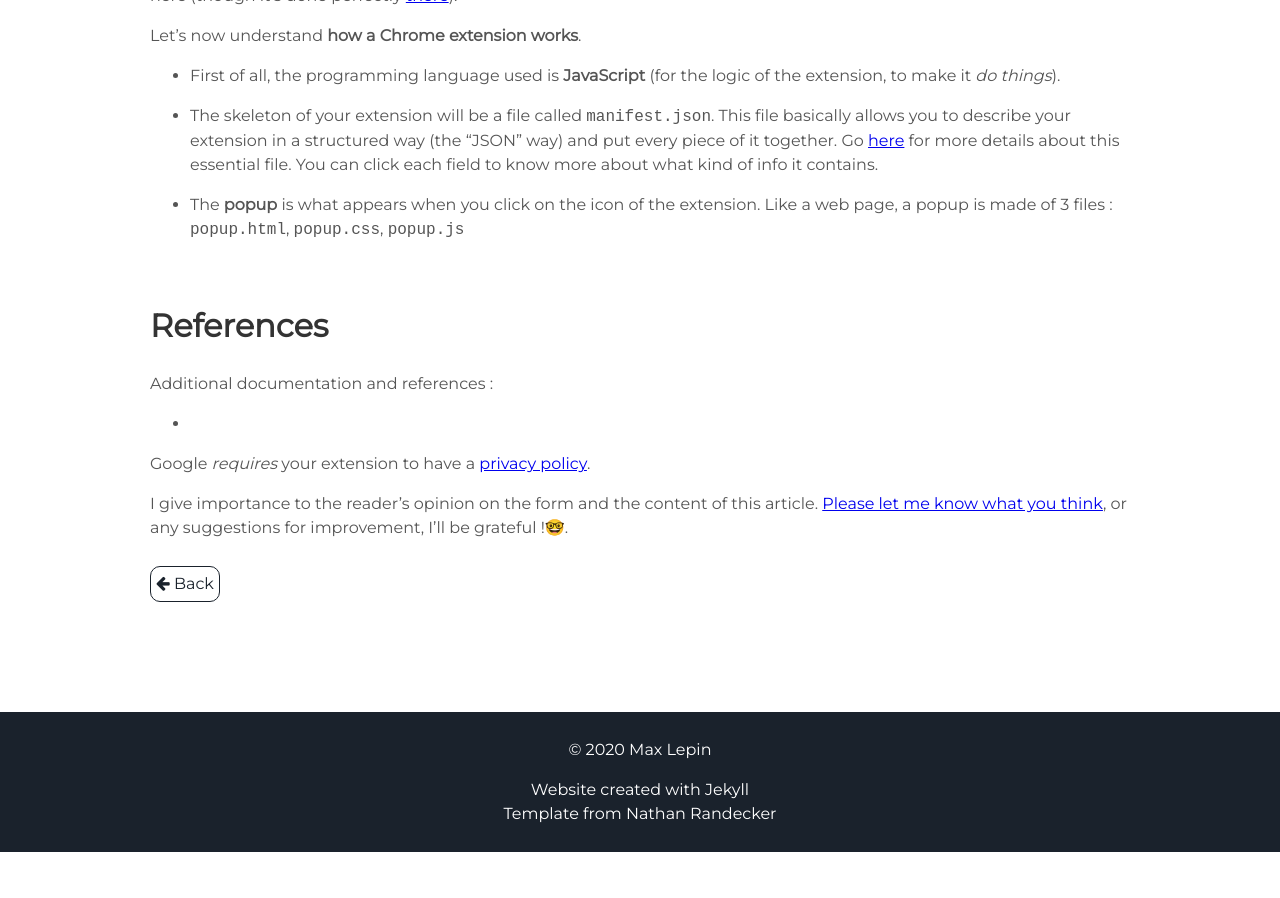
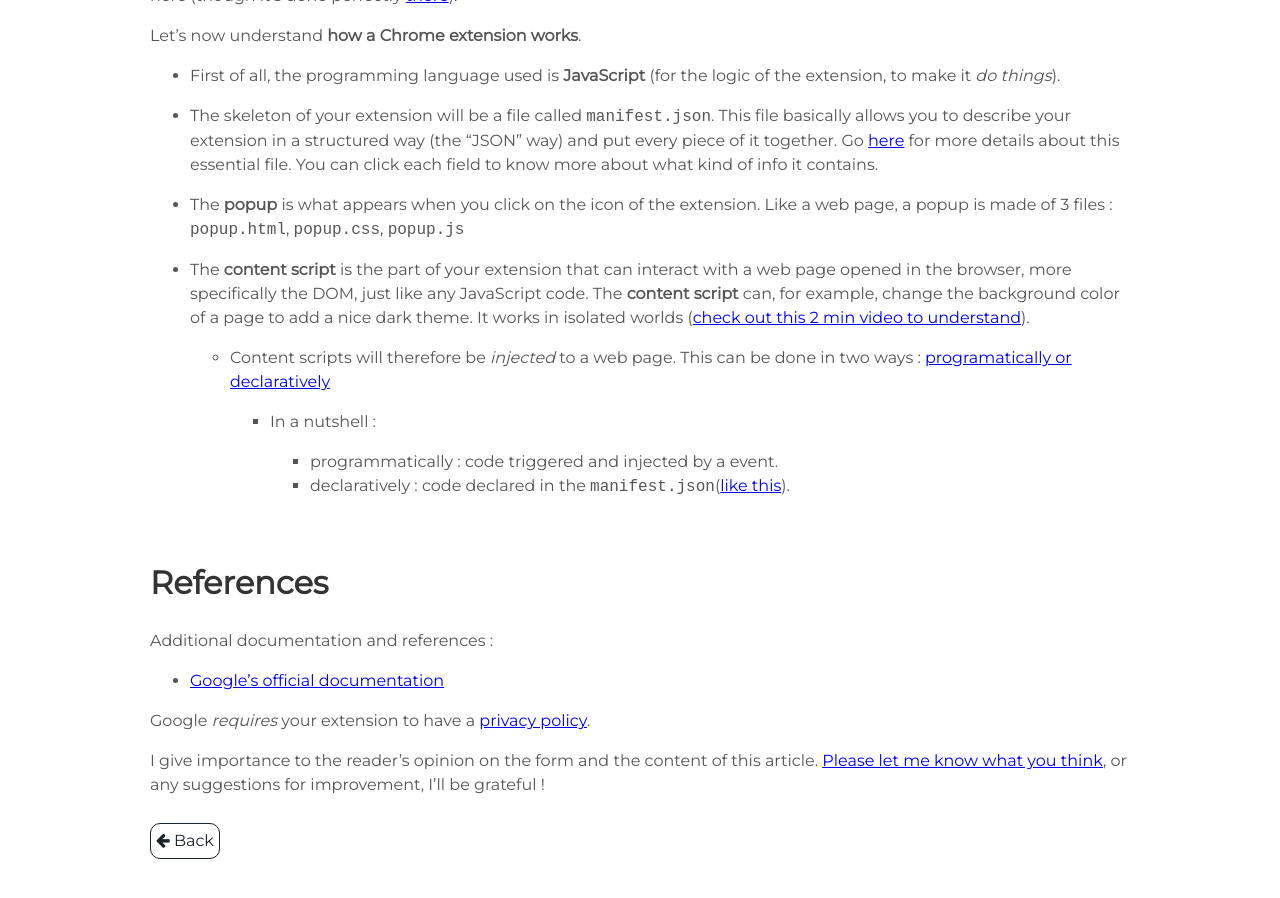
Before and after one commit to Max-le/CV-online, a Jekyll site: the page built from _posts/2020-09-11-create-chrome-extension.md, in a window 1280 px wide and 900 px high, scrolled down 948 px. Built offline with Jekyll 4.4.1, drawn with Linux system fonts in a browser that asks for light colours; before the commit the page ends 1800 px from its top, so only the background shows below that.

Commit message:
chrome ext article : adding content

```diff
--- a/_posts/2020-09-11-create-chrome-extension.md
+++ b/_posts/2020-09-11-create-chrome-extension.md
@@ -40,6 +40,13 @@ Let's now understand **how a Chrome extension works**.
 
 * The **popup** is what appears when you click on the icon of the extension. Like a web page, a popup is made of 3 files : `popup.html`, `popup.css`, `popup.js`
 
+* The **content script** is the part of your extension that can interact with a web page opened in the browser, more specifically the DOM, just like any JavaScript code. The **content script** can, for example, change the background color of a page to add a nice dark theme. It works in isolated worlds ([check out this 2 min video to understand](https://youtu.be/laLudeUmXHM)).
+
+  * Content scripts will therefore be *injected* to a web page. This can be done in two ways : [programatically or declaratively](https://developer.chrome.com/extensions/content_scripts#functionality)
+    * In a nutshell :
+      * programmatically : code triggered and injected by a event.
+      * declaratively : code declared in the `manifest.json`([like this](https://developer.chrome.com/extensions/content_scripts#declaratively)).
+
 
 
 
@@ -50,10 +57,10 @@ Let's now understand **how a Chrome extension works**.
 
 Additional documentation and references :
 
-- [](https://developer.chrome.com/extensions)
+- [Google's official documentation](https://developer.chrome.com/extensions)
 
 Google *requires* your extension to have a [privacy policy]({% post_url 2020-09-15-priv-policy-fuelcal %}).
 
 
 
-I give importance to the reader's opinion on the form and the content of this article. [Please let me know what you think](mailto:max.09@outlook.com), or any suggestions for improvement, I'll be grateful !🤓.
+I give importance to the reader's opinion on the form and the content of this article. [Please let me know what you think](mailto:max.09@outlook.com), or any suggestions for improvement, I'll be grateful !
```
